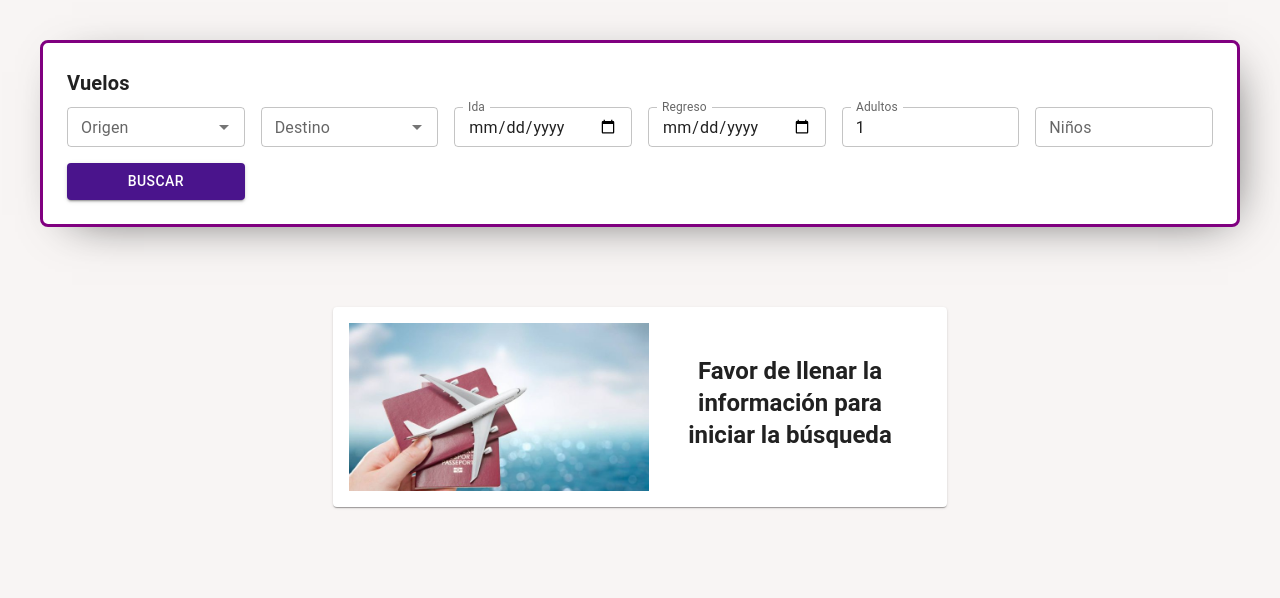
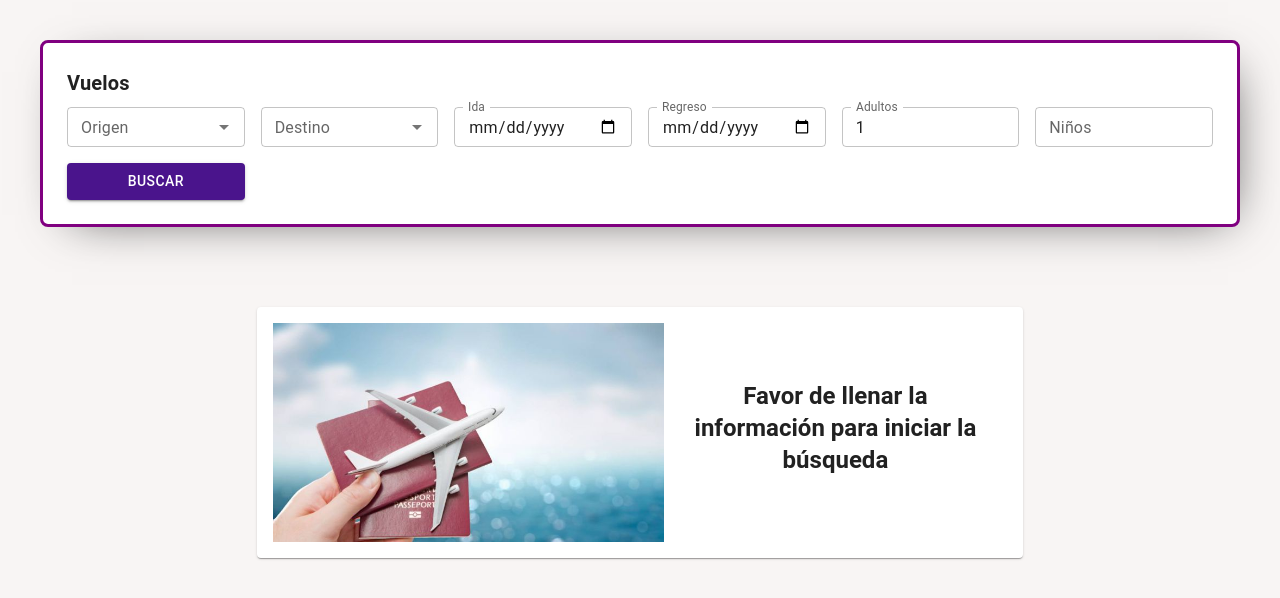
Before and after one commit to albertobautista/react-bootcamp-cf-flights-app, a React (Vite) app: page / in a window 1280 px wide. Shown: the top 598 px of the page. Built offline with nearby package versions, Linux system fonts and the light colour scheme; no server answers.

Commit message:
updateCardMessageData component

```diff
--- a/src/components/CardMessageData/index.jsx
+++ b/src/components/CardMessageData/index.jsx
@@ -5,14 +5,16 @@ import React from 'react';
 export const CardMessageData = ({ message }) => {
   return (
     <Grid container alignItems="center" justifyContent="center" sx={{ padding: 5 }}>
-      <Grid item justifyContent="center" xs={8}>
+      <Grid item justifyContent="center" xs={12} md={10}>
         <Card sx={{ display: 'flex', padding: 2, justifyContent: 'space-around' }}>
-          <CardMedia
-            component="img"
-            sx={{ width: 300 }}
-            image="./emptyFlights.jpeg"
-            alt="Live from space album cover"
-          />
+          <Box display={{ xs: 'none', lg: 'block' }} si>
+            <CardMedia
+              component="img"
+              sx={{ maxWidth: 700 }}
+              image="./emptyFlights.jpeg"
+              alt="Live from space album cover"
+            />
+          </Box>
           <Box
             sx={{
               display: 'flex',
```
